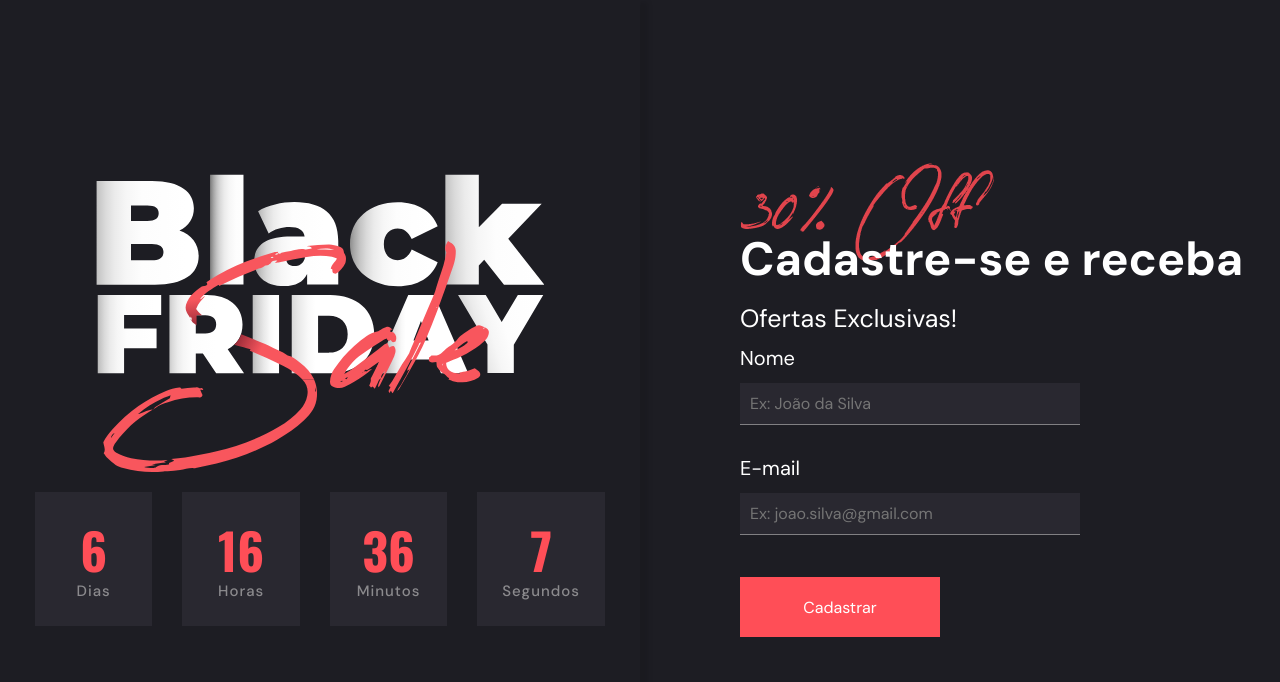
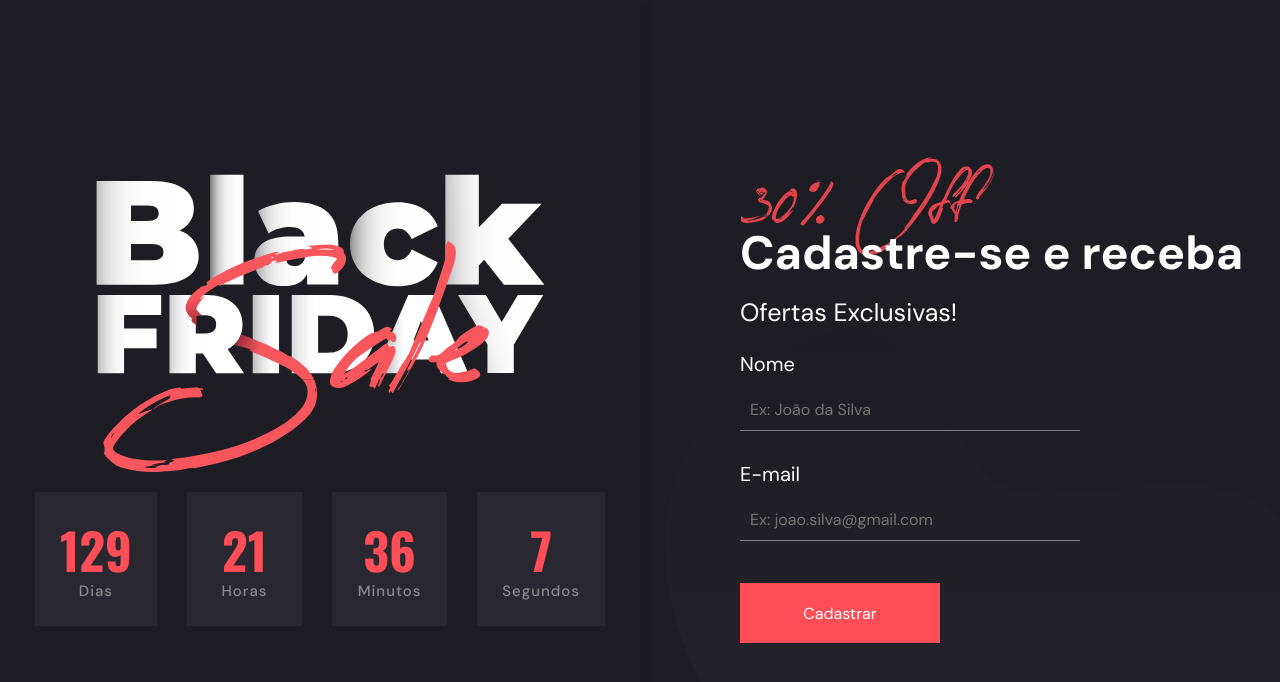
Before and after one commit to marcoferreiradev/Desafio-1-HC-LP-Black-Friday, a React (Create React App) app: page / in a window 1280 px wide. Shown: the top 682 px of the page. Built offline with nearby package versions, Linux system fonts and the light colour scheme.

Commit message:
feat(general): adding icons to the page

```diff
--- a/src/components/Countdown/index.js
+++ b/src/components/Countdown/index.js
@@ -57,7 +57,7 @@ const renderer = ({ days, hours, minutes, seconds, completed }) => {
 
 const Countdown = () => (
   <S.CountdownContainer
-    date={"2021-07-25T19:17:33.292Z"}
+    date={"2021-11-26T00:17:33.292Z"}
     renderer={renderer}
     daysInHours={false}
   />
--- a/src/components/Form/index.js
+++ b/src/components/Form/index.js
@@ -13,6 +13,7 @@ const Form = () => {
 
   const onSubmit = (data) => { ;
     localStorage.setItem('lead', JSON.stringify(data));
+    alert('Cadastro Concluído');
   }; // your form submit function which will invoke after successful validation
 
   return (
--- a/src/components/Form/styled.js
+++ b/src/components/Form/styled.js
@@ -7,16 +7,33 @@ export const FormContainer = styled.section`
   justify-content: center;
   align-items: flex-start;
   padding-left: 100px;
+  position: relative;
+  overflow: hidden;
+/*
+  &::after {
+    content: '';
+    background-image: url({hape});
+    width: 100%;
+    height: 100%;
+    position: absolute;
+    top: 0;
+    left: 0;
+    background-repeat: no-repeat;
+    background-size: cover;
+    background-position: left;
+  } */
 `;
+
 
 export const FormWrapper = styled.form`
   display: flex;
   flex-direction: column;
   width: 100%;
+  z-index: 1;
 `;
 
 export const FormInput = styled.input`
-  background-color: #292830;
+  /* background-color: #292830; */
   padding: 10px;
   width: 63%;
   border-color: var(--color-third);
@@ -72,6 +89,7 @@ export const FormTitle = styled.div`
   font-weight: 700;
   line-height: 1.3em;
   position: relative;
+  margin-bottom: 12px;
 
   h1 {
     margin-top: -40px;
--- a/src/index.css
+++ b/src/index.css
@@ -12,6 +12,7 @@ body {
   -webkit-font-smoothing: antialiased;
   -moz-osx-font-smoothing: grayscale;
   scroll-behavior: smooth;
+  background-color: var(--color-primary);
 }
 
 a {
--- a/src/pages/Home/index.js
+++ b/src/pages/Home/index.js
@@ -1,6 +1,7 @@
 import React from 'react';
 import Form from '../../components/Form';
 import Countdown from '../../components/Countdown';
+import teste from '../../assets/images/shape.svg';
 
 import * as S from './styled';
 
@@ -11,6 +12,9 @@ function Home() {
         <Countdown />
       </S.CountdownWrapper>
       <S.FormWrapper>
+        <S.ShapeWrapper>
+          <img src={teste} />
+        </S.ShapeWrapper>
         <Form />
       </S.FormWrapper>
     </S.HomeWrapper>
--- a/src/pages/Home/styled.js
+++ b/src/pages/Home/styled.js
@@ -24,4 +24,16 @@ export const CountdownWrapper = styled.div`
 export const FormWrapper = styled.div`
   width: 50%;
   height: 100vh;
+  position: relative;
 `;
+
+export const ShapeWrapper = styled.div`
+  position: absolute;
+  width: 96%;
+  /* height: 100%; */
+  right: 0;
+  bottom: 0;
+  img {
+    object-fit: cover;
+  }
+`;
```
Also changed, not shown: src/assets/images/line_left.svg (added), src/assets/images/shape.svg (added).
